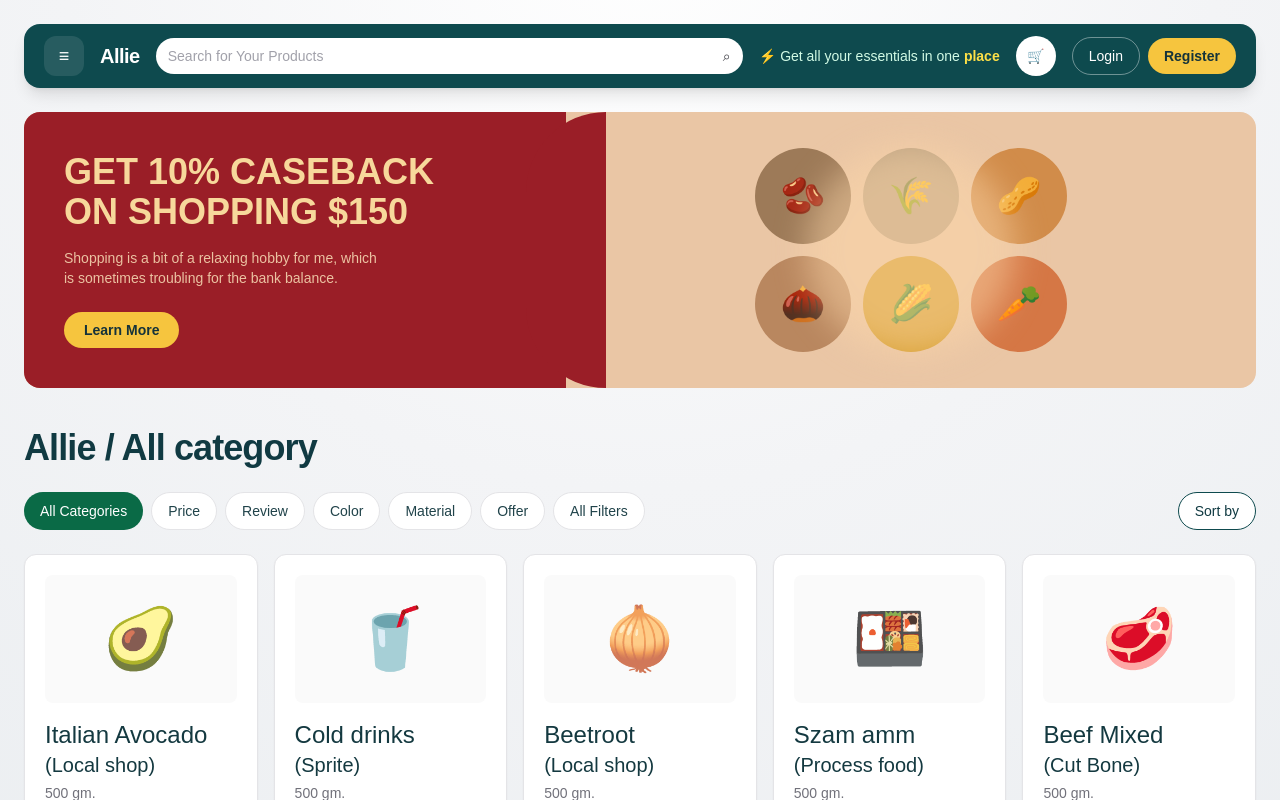
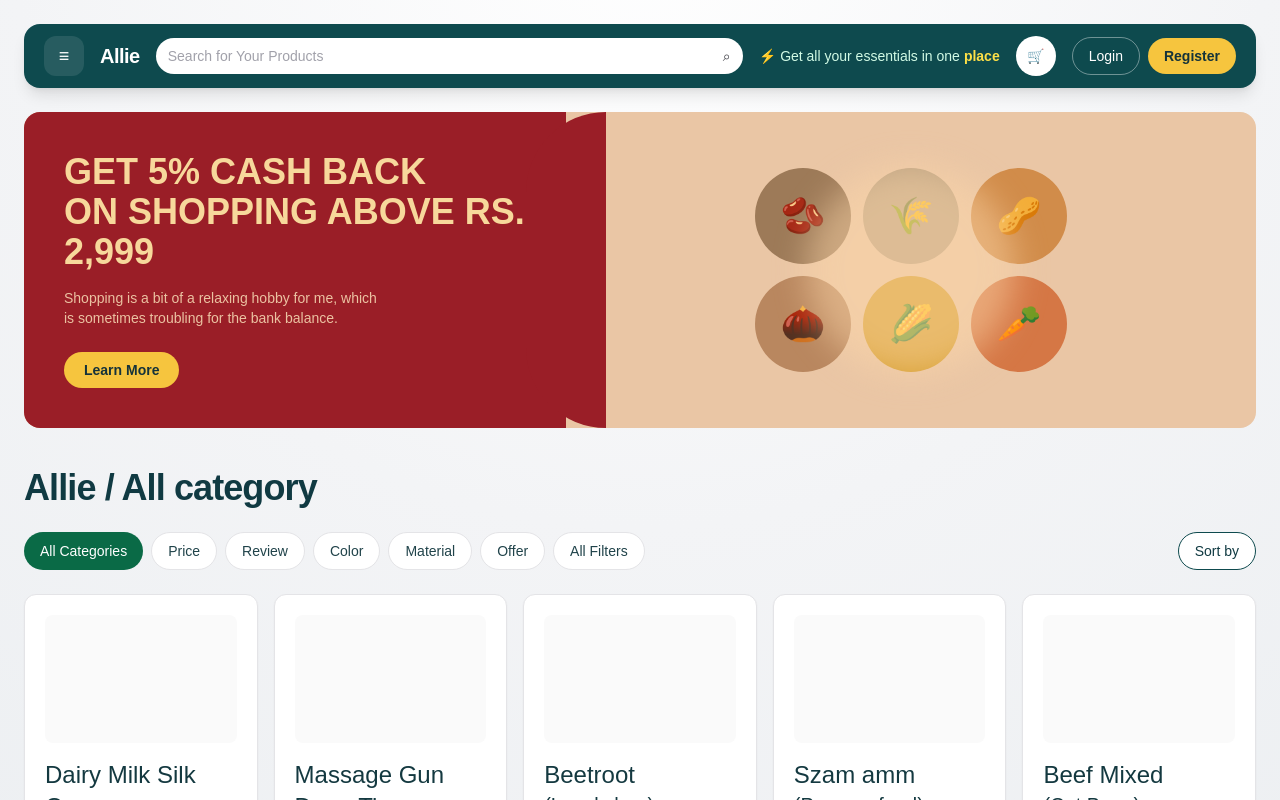
Before and after one commit to ReganKarki555/Allie-3D, a Next.js app in the folder client/: page / in a window 1280 px wide. Shown: the top 800 px of the page. Built offline with nearby package versions, Linux system fonts and the light colour scheme.

Commit message:
Products changed

```diff
--- a/client/src/app/login/page.tsx
+++ b/client/src/app/login/page.tsx
@@ -30,7 +30,7 @@ export default function LoginPage() {
                 <span className="text-zinc-500">✉</span>
                 <input
                   type="email"
-                  placeholder="you@example.com"
+                  placeholder="email@email.com"
                   className="w-full bg-transparent text-sm text-zinc-700 placeholder:text-zinc-400 focus:outline-none"
                 />
               </div>
--- a/client/src/app/page.tsx
+++ b/client/src/app/page.tsx
@@ -9,11 +9,11 @@ const categoryFilters = [
 ];
 
 const products = [
-  { id: '1', name: 'Italian Avocado', shop: 'Local shop', weight: '500 gm.', price: '14.29$', emoji: '🥑' },
-  { id: '2', name: 'Cold drinks', shop: 'Sprite', weight: '500 gm.', price: '06.29$', emoji: '🥤' },
-  { id: '3', name: 'Beetroot', shop: 'Local shop', weight: '500 gm.', price: '17.29$', emoji: '🧅' },
-  { id: '4', name: 'Szam amm', shop: 'Process food', weight: '500 gm.', price: '13.29$', emoji: '🍱' },
-  { id: '5', name: 'Beef Mixed', shop: 'Cut Bone', weight: '500 gm.', price: '12.29$', emoji: '🥩' }
+  { id: '1', name: 'Dairy Milk Silk Oreo', shop: 'Chocolate Pvt Ltd', weight: '500 gm.', price: 'Rs. 200', emoji: '' },
+  { id: '2', name: 'Massage Gun Deep Tissue Massager', shop: 'Everyday Online Pvt.Ltd',  price: 'Rs. 1500', emoji: '' },
+  { id: '3', name: 'Beetroot', shop: 'Local shop', price: 'Rs. 175', emoji: '' },
+  { id: '4', name: 'Szam amm', shop: 'Process food',  price: 'Rs. 135', emoji: '' },
+  { id: '5', name: 'Beef Mixed', shop: 'Cut Bone',  price: 'Rs. 125', emoji: '' }
 ];
 
 export default function HomePage() {
@@ -25,9 +25,9 @@ export default function HomePage() {
             <div className="relative flex flex-col justify-center bg-[#9A1E27] px-8 py-10 text-[#F7D89B] sm:px-10">
               <div className="absolute -right-10 top-0 hidden h-full w-20 rounded-l-[100px] bg-[#9A1E27] lg:block" />
               <p className="text-3xl font-extrabold uppercase leading-tight sm:text-4xl">
-                Get 10% Caseback
+                Get 5% Cash Back
                 <br />
-                on Shopping $150
+                on Shopping Above Rs. 2,999
               </p>
               <p className="mt-4 max-w-xs text-sm text-[#F4D4AF]/90">
                 Shopping is a bit of a relaxing hobby for me, which is sometimes troubling for the bank balance.
```
